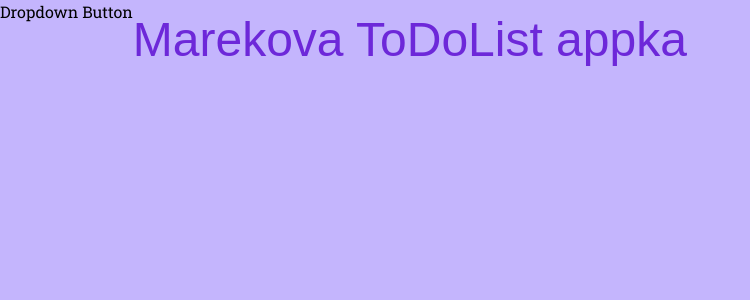
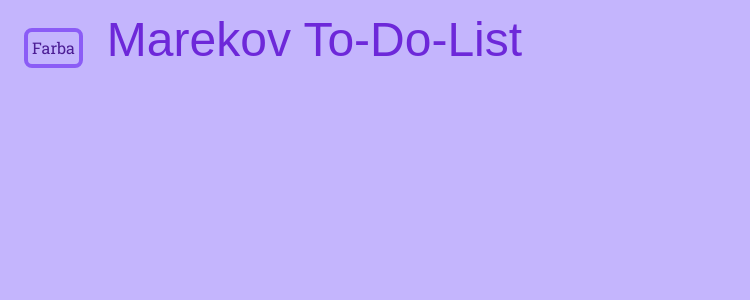
Before and after one commit to LonziSlovakia/toDoList, a React (Create React App) app: page / in a window 1280 px wide. Shown: the top 300 px of the page, without its empty margins (0-750 px from the left). Built offline with nearby package versions, Linux system fonts and the light colour scheme; a web font is replaced by a local one.

Commit message:
Rozpracovanie dropdown nastavenia témy

```diff
--- a/src/App.js
+++ b/src/App.js
@@ -1,5 +1,6 @@
 import { useState } from 'react'
 import { Dropdown } from 'react-bootstrap'
+import List from './ListComponent'
 
 const App = () => {
   const [color, setColor] = useState("purple")
@@ -12,17 +13,23 @@ const App = () => {
     <div className={`bg-${color}-300 min-h-screen text-center font-robotoslab`}>
       <header className="flex">
         <Dropdown drop="right">
+          <button className={`my-7 mx-6 p-1 border-4 border-${color}-500 text-${color}-900 rounded-lg bg-${color}-300 hover:bg-${color}-400`}>
             <Dropdown.Toggle variant="success" id="dropdown-basic">
-          Dropdown Button
+              Farba
             </Dropdown.Toggle>
+          </button>
 
           <Dropdown.Menu>
-          <Dropdown.Item href="#/action-1">Action</Dropdown.Item>
+            <Dropdown.Item href="#/action-1" >
+              <svg width="30" height="30" className="p-1 border-4 border-yellow-500 text-yellow-900 rounded-lg bg-yellow-300 hover:bg-yellow-400">
+                <rect width="30" height="30" fill="yellow" />
+              </svg>
+            </Dropdown.Item>
             <Dropdown.Item href="#/action-2">Another action</Dropdown.Item>
             <Dropdown.Item href="#/action-3">Something else</Dropdown.Item>
           </Dropdown.Menu>
         </Dropdown>
-      <h1 className={`text-${color}-700 font-sansita text-5xl text-center py-4`}>Marekova ToDoList appka</h1>
+        <h1 className={`text-${color}-700 font-sansita text-5xl text-center py-4`}>Marekov To-Do-List</h1>
       </header>
       <div>
 
--- /dev/null
+++ b/src/ListComponent.js
@@ -0,0 +1,6 @@
+const List = () => {
+    return 0
+}
+
+
+export default List
```
Also changed, not shown: src/shortcut.txt (added). Lines whose indentation alone changed are shown as unchanged.
